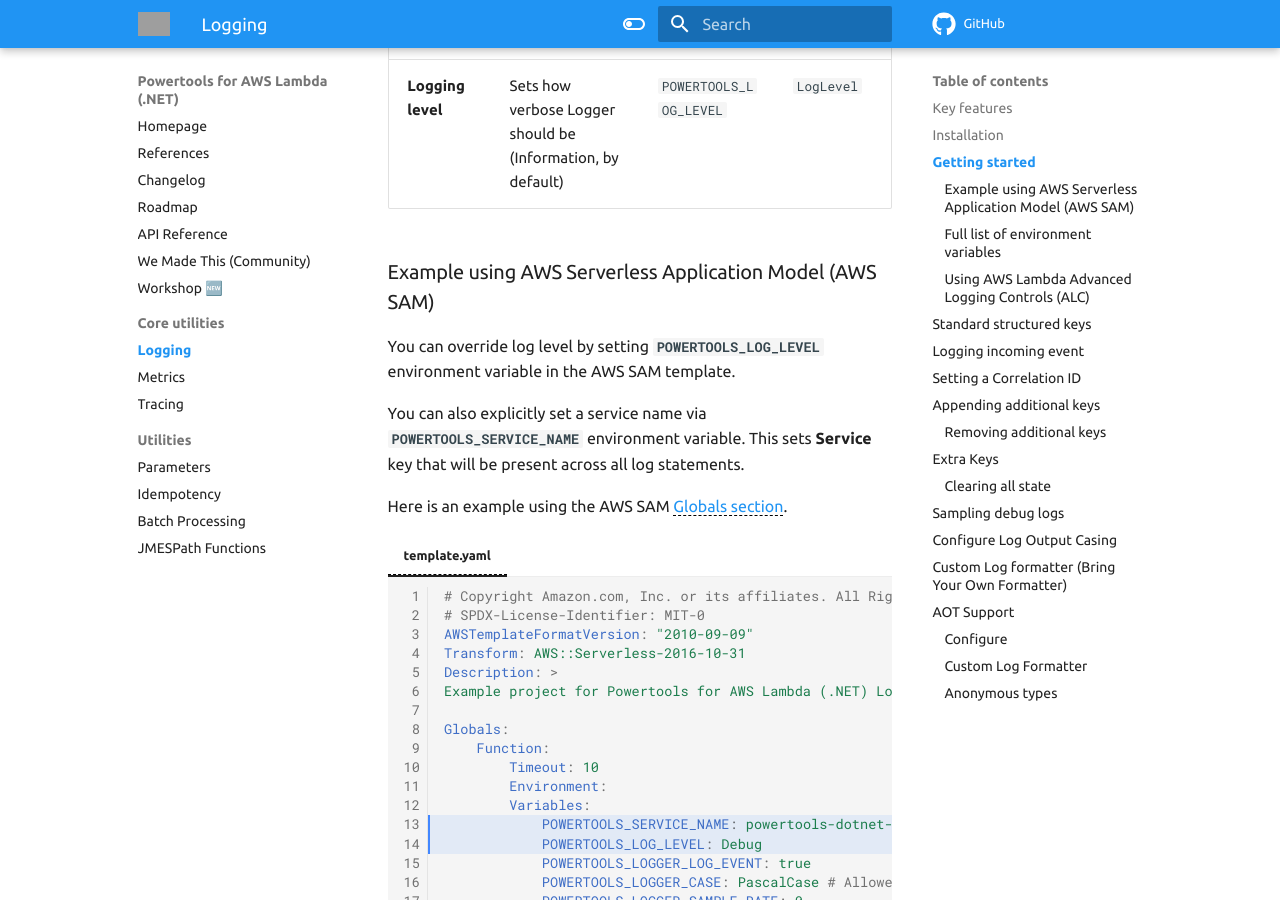
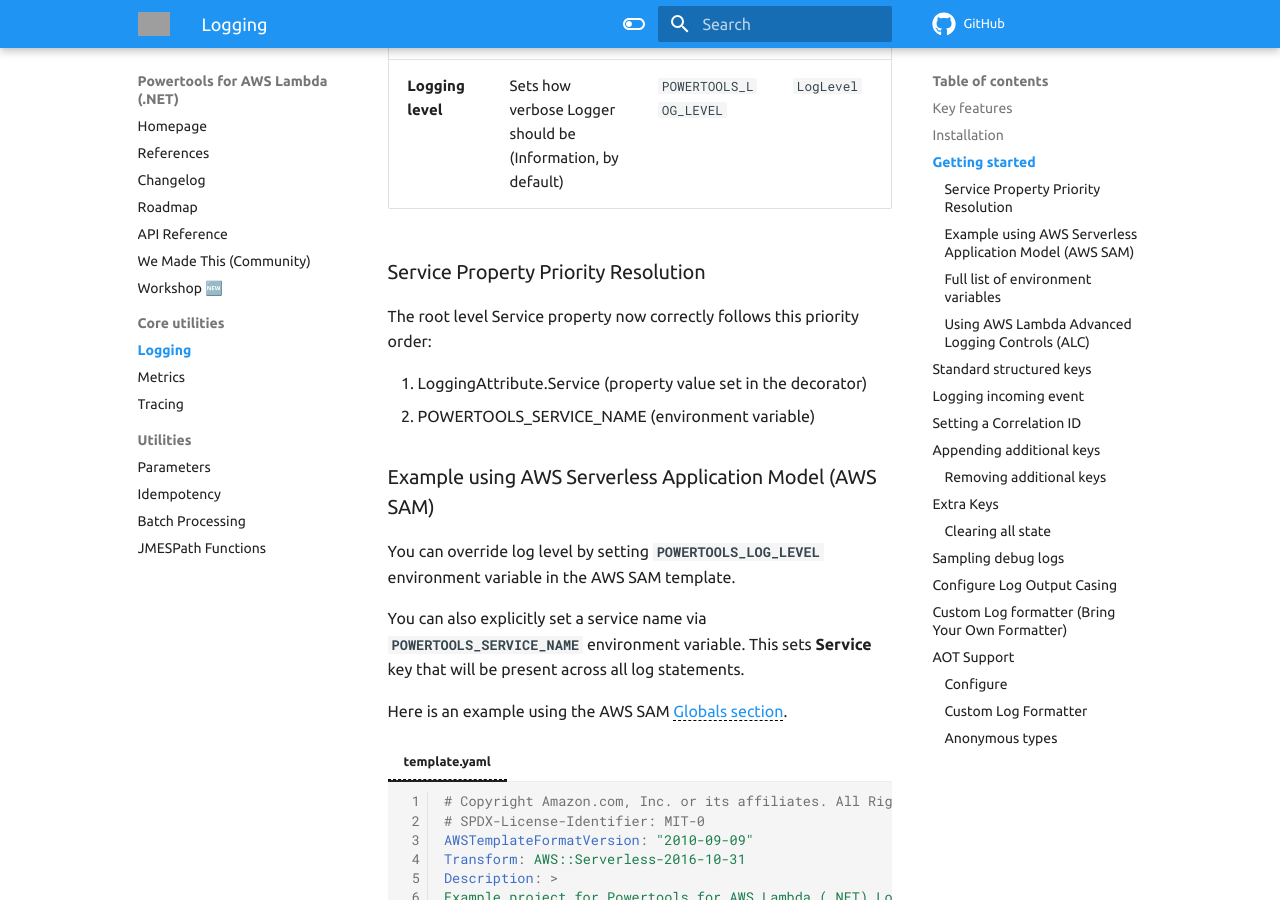
Before and after one commit to aws-powertools/powertools-lambda-dotnet, an MkDocs documentation site: the page built from docs/core/logging.md, in a window 1280 px wide and 900 px high, scrolled down 1285 px. Built offline with MkDocs 1.6.1 and Material for MkDocs 9.7.7, drawn with Linux system fonts in a browser that asks for light colours; a script that is not in the unit is left out; comment, search, counter and statistics services are not loaded; the version menu is left out; grey boxes are pictures that could not be loaded.

Commit message:
add service priority
Signed-off-by: Henrique Graca <999396+hjgraca@users.noreply.github.com>

```diff
--- a/docs/core/logging.md
+++ b/docs/core/logging.md
@@ -35,6 +35,14 @@
 ------------------------------------------------- | ------------------------------------------------- | ------------------------------------------------- | -------------------------------------------------
 **Service** | Sets **Service** key that will be present across all log statements | `POWERTOOLS_SERVICE_NAME` | `Service`
 **Logging level** | Sets how verbose Logger should be (Information, by default) |  `POWERTOOLS_LOG_LEVEL` | `LogLevel`
+
+### Service Property Priority Resolution
+
+The root level Service property now correctly follows this priority order:
+
+1. LoggingAttribute.Service (property value set in the decorator)
+2. POWERTOOLS_SERVICE_NAME (environment variable)
+
 
 ### Example using AWS Serverless Application Model (AWS SAM)
 
```
